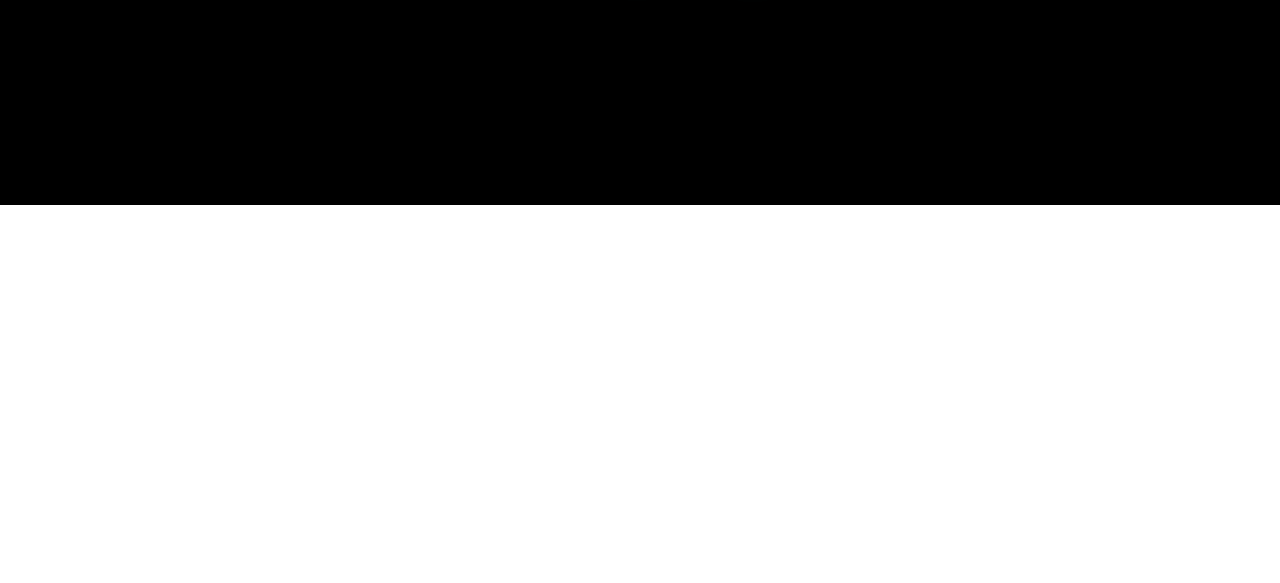
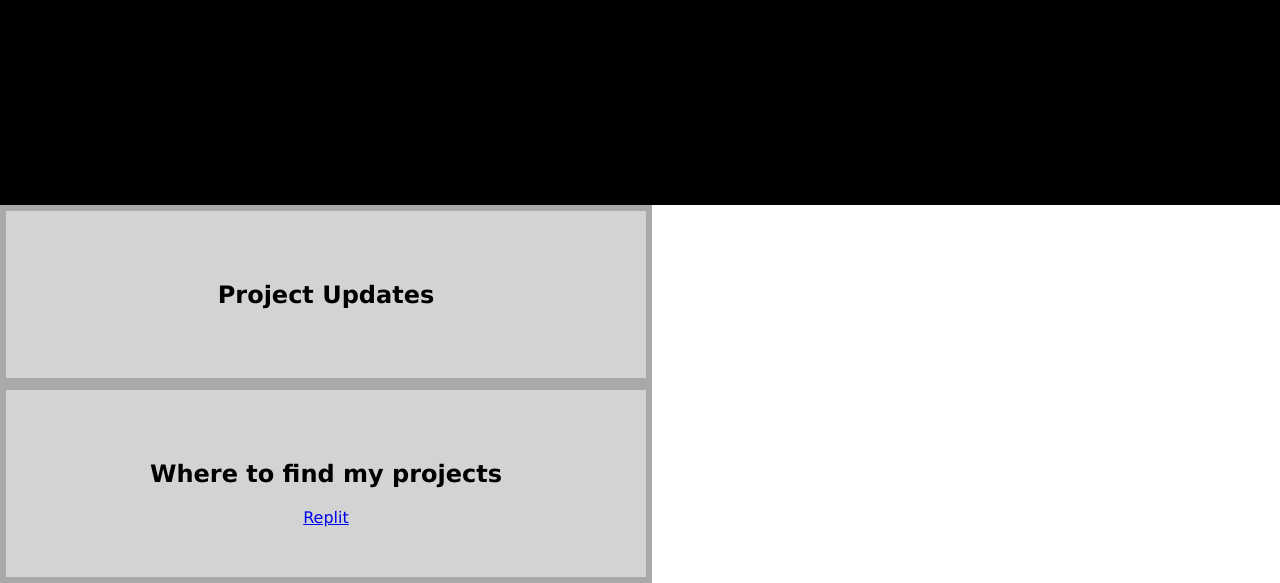
Before and after one commit to StinkyWinkleton/Stinky-Blog, a plain HTML site: page index.html in a window 1280 px wide. Shown: the part 295-878 px from the top of the page. Before the commit the page ends 800 px from the top, so only its background shows below. Drawn offline with Linux system fonts and the light colour scheme.

Commit message:
right: 0%; doesn't work smh

```diff
--- a/index.html
+++ b/index.html
@@ -26,6 +26,34 @@
         0 0 14px #8ae9ff,
         0 0 21px #66e3ff;
     }
+
+    #mainText {
+      position: relative;
+      left: 0%;
+      background-color: lightgrey;
+      height: max-content;
+      width: 50%;
+      border-color: darkgrey;
+      border-style: solid;
+      border-width: 6px;
+      text-align: center;
+      padding-top: 50px;
+      padding-bottom: 50px;
+    }
+
+    #projects {
+      position: relative;
+      right: 0%;
+      background-color: lightgrey;
+      height: max-content;
+      width: 50%;
+      border-color: darkgrey;
+      border-style: solid;
+      border-width: 6px;
+      text-align: center;
+      padding-top: 50px;
+      padding-bottom: 50px;
+    }
   </style>
 </head>
 
@@ -33,6 +61,17 @@
   <div id="title">
     <h1 id="titleText">Stinky Blog</h1>
   </div>
+
+  <section id="mainText">
+    <h1 id="updates">Project Updates</h1>
+  </section>
+
+  <section id="projects">
+    <div class="projects" id="p1">
+      <h1>Where to find my projects</h1>
+      <a href="https://replit.com/@StinkyWinkleton">Replit</a>
+    </div>
+  </section>
 </body>
 
 </html>
```
